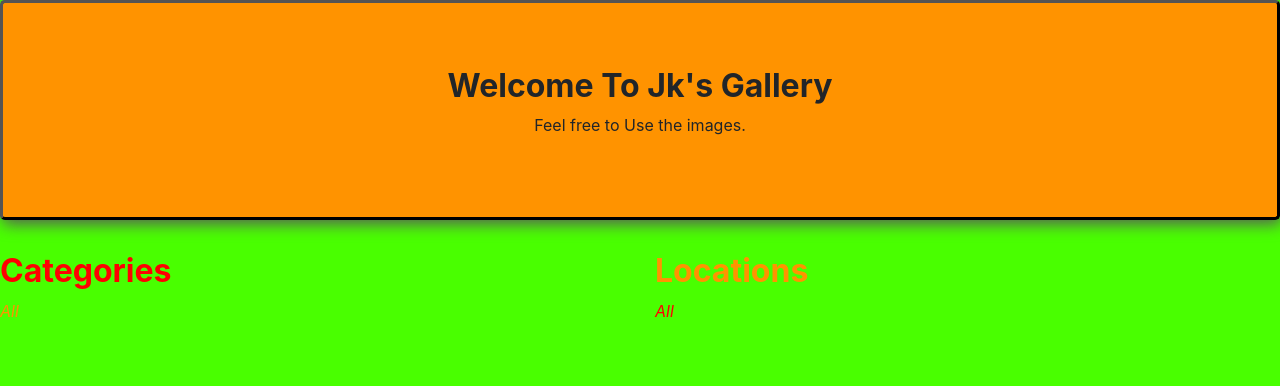
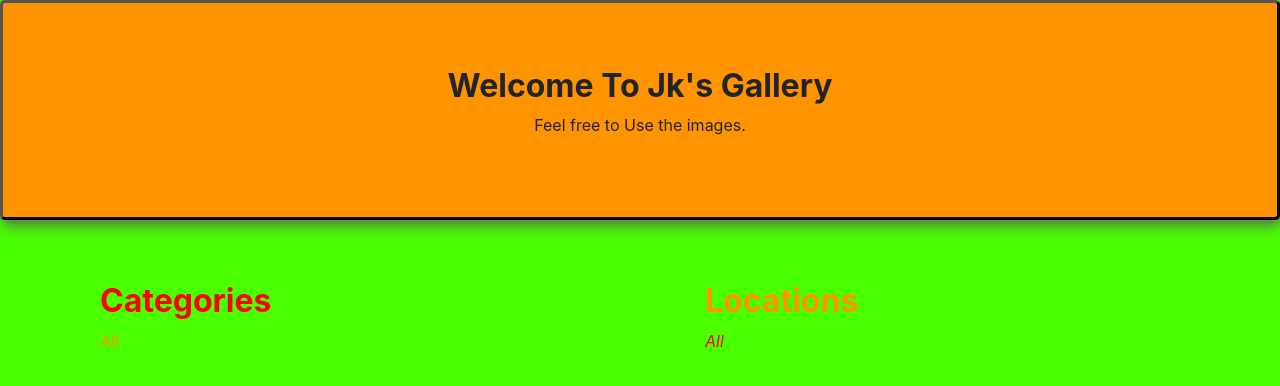
Before and after one commit to jobkarani/galleryy, a Django app: page / in a window 1280 px wide. Shown: the part 56-442 px from the top of the page. Run offline with Django 3.2, Linux system fonts and the light colour scheme; data that the repository does not hold is empty; some libraries are stand-ins or nearby versions.

Commit message:
final styles

```diff
--- a/pic/templates/all-pics/index.html
+++ b/pic/templates/all-pics/index.html
@@ -6,7 +6,7 @@
 <h1 style="font-size:xx-large;font-weight:bold;">Welcome To Jk's Gallery</h1>
 <p>Feel free to Use the images.</p>
 </div>
-<div class="row">
+<div class="row" >
     {% for image in img%}
     <div class="col-4" style="padding-bottom:20px;">
     <div class="card" style="border-style: solid;border-color: white;background-color:#49FF00;align-items:center;filter: drop-shadow(2px 4px 8px #585858);">
@@ -29,7 +29,7 @@
 </div>
     {% endfor %}
 </div>
-    <div class="row" style="align-items:center;">
+    <div class="row" style="align-items:center; padding-left:100px;padding-bottom:30px;padding-top:30px;">
         <div class="col-md-6">
             <h2 style="color:#FF0000;font-size:xx-large;font-weight:bold;">Categories</h2>
                 <a  href="/">
```
